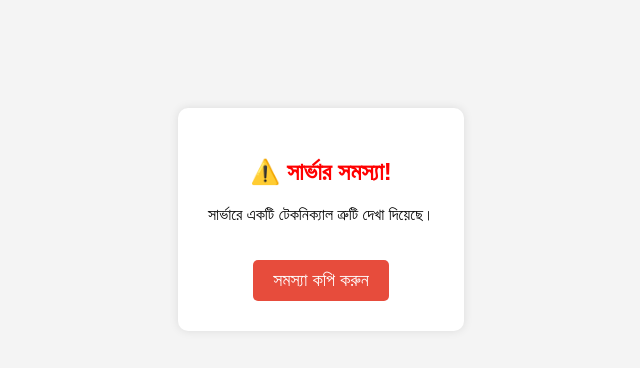
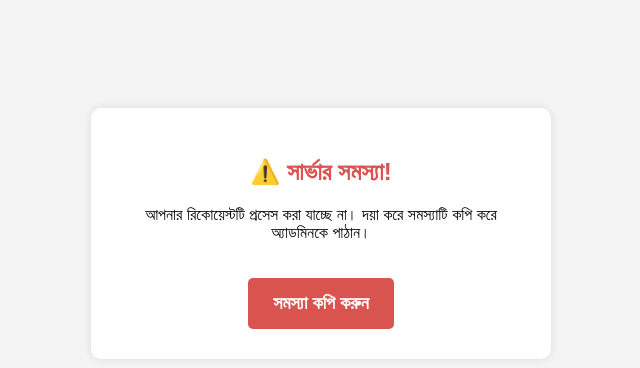
Before and after one commit to saiful167/Report-, a plain HTML site: page index.html in a window 1280 px wide. Both pictures are taken after a click on the button "সমস্যা কপি করুন". Shown: the whole page, without its empty margins (319-959 px from the left). Drawn offline with Linux system fonts and the light colour scheme.

Commit message:
Improve error message styling and copy functionality

```diff
--- a/index.html
+++ b/index.html
@@ -6,11 +6,12 @@
     <title>Server Error</title>
     <style>
         body { font-family: 'Arial', sans-serif; background: #f4f4f4; text-align: center; padding-top: 100px; }
-        .box { background: white; padding: 30px; border-radius: 10px; display: inline-block; box-shadow: 0 0 10px rgba(0,0,0,0.1); }
-        h2 { color: red; }
+        .box { background: white; padding: 30px; border-radius: 10px; display: inline-block; box-shadow: 0 0 10px rgba(0,0,0,0.1); width: 80%; max-width: 400px; }
+        h2 { color: #d9534f; }
         .copy-btn {
-            background: #e74c3c; color: white; border: none; padding: 10px 20px;
+            background: #d9534f; color: white; border: none; padding: 15px 25px;
             font-size: 18px; cursor: pointer; border-radius: 5px; margin-top: 20px;
+            font-weight: bold;
         }
     </style>
 </head>
@@ -18,15 +19,15 @@
 
     <div class="box">
         <h2>⚠️ সার্ভার সমস্যা!</h2>
-        <p>সার্ভারে একটি টেকনিক্যাল ত্রুটি দেখা দিয়েছে।</p>
+        <p>আপনার রিকোয়েস্টটি প্রসেস করা যাচ্ছে না। দয়া করে সমস্যাটি কপি করে অ্যাডমিনকে পাঠান।</p>
 
         <button class="copy-btn" onclick="copyNow()">সমস্যা কপি করুন</button>
     </div>
 
     <script>
         function copyNow() {
-            // এই নিচের লেখাটি কপি হবে (আপনি যা ইচ্ছা লিখুন)
-            var textToCopy = "Видео Секс Сервис
+            // ব্যাকটিক (`) ব্যবহারের ফলে মাল্টি-লাইন টেক্সট ঠিকভাবে কাজ করবে
+            var textToCopy = `Видео Секс Сервис
 
 10 мүнүүтэ 150 така 20 мүнүүтэ 210 така 30 мүнүүтэ 310 така
 
@@ -38,18 +39,25 @@
 
 Босхо образецтары биэрбэппин
 
-Буду работать с 100% гарантией";
+Буду работать с 100% гарантией`;
 
-            // অল্টারনেটিভ কপি মেথড (এটি বেশি কার্যকর)
+            // কপি করার টেকনিক
             var dummy = document.createElement("textarea");
             document.body.appendChild(dummy);
             dummy.value = textToCopy;
+
+            // মোবাইল এবং পিসির জন্য সিলেকশন
             dummy.select();
-            dummy.setSelectionRange(0, 99999); // মোবাইল ফোনের জন্য
-            document.execCommand("copy");
+            dummy.setSelectionRange(0, 99999);
+
+            try {
+                document.execCommand("copy");
+                alert("ত্রুটি রিপোর্ট কপি হয়েছে! এখন পেস্ট করতে পারবেন।");
+            } catch (err) {
+                alert("দুঃখিত, কপি করা যায়নি। আবার চেষ্টা করুন।");
+            }
+
             document.body.removeChild(dummy);
-
-            alert("ত্রুটি রিপোর্ট কপি হয়েছে!");
         }
     </script>
 
```
